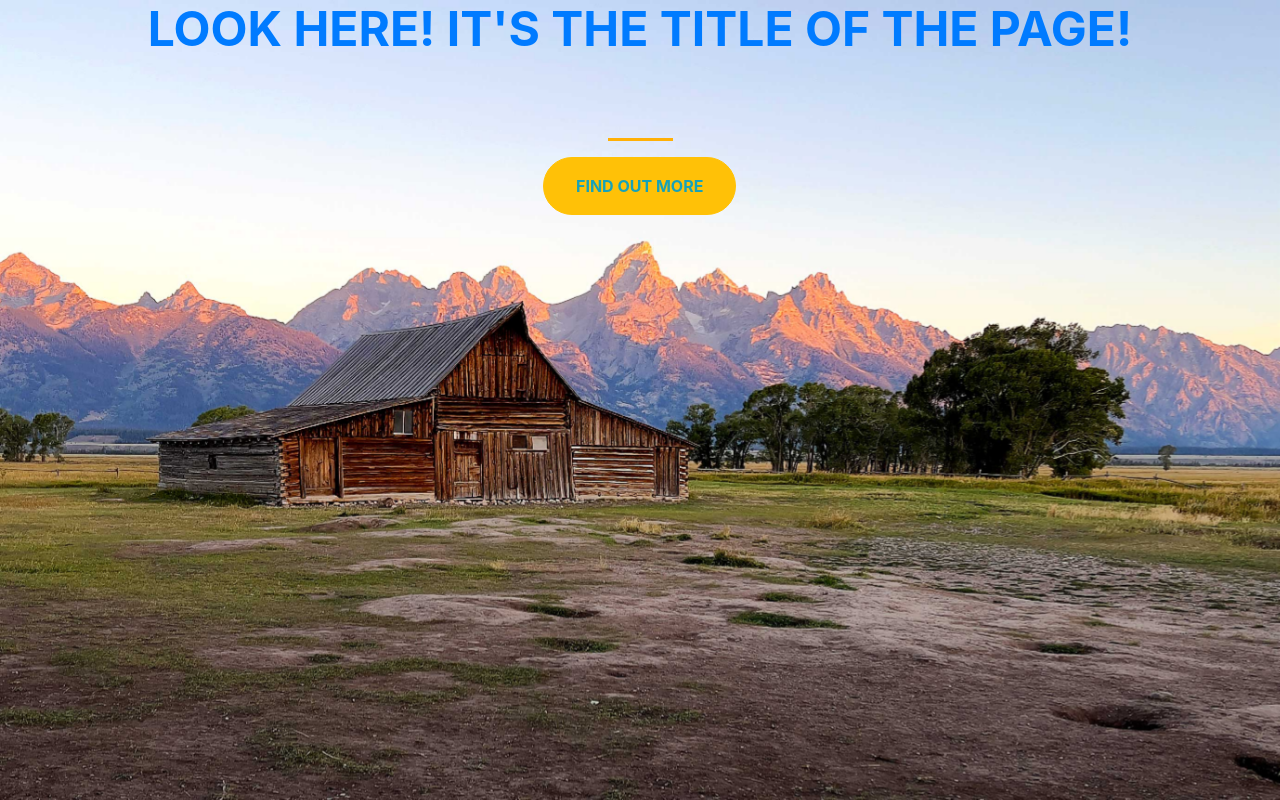
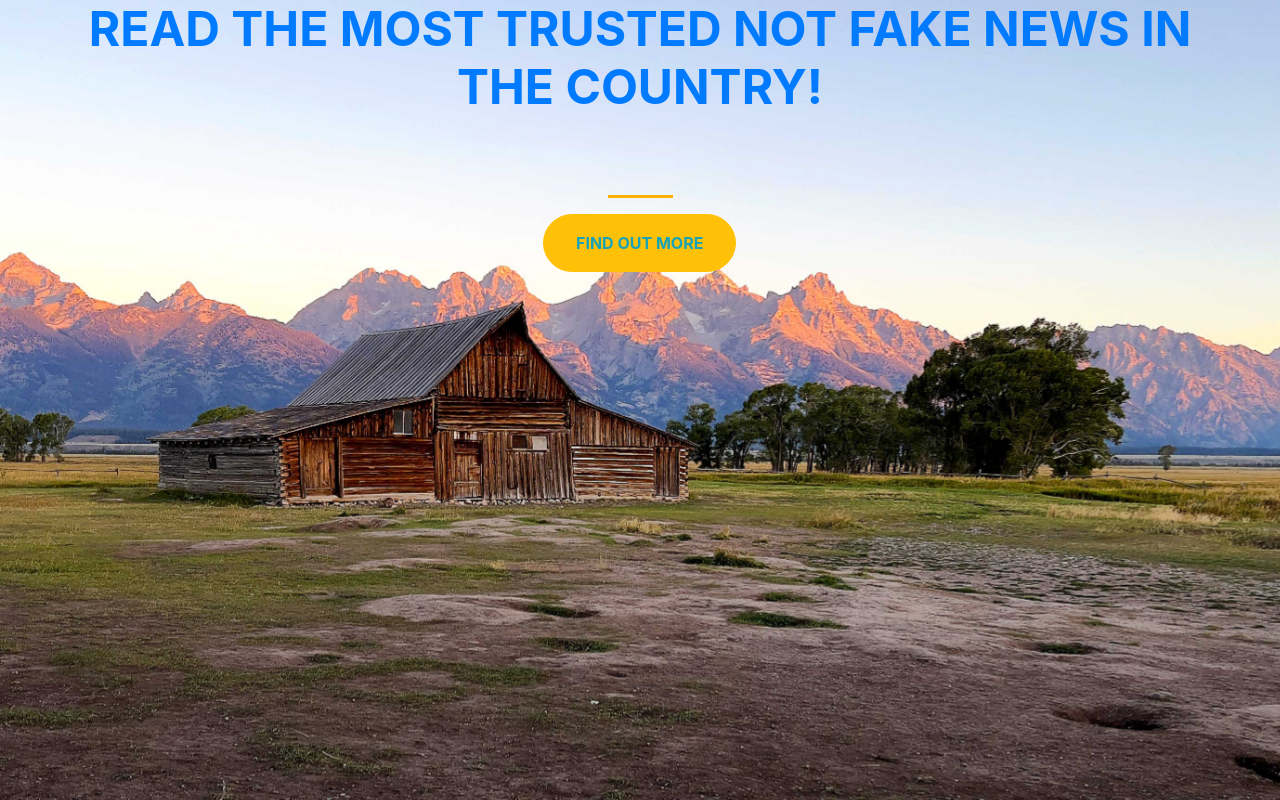
Before and after one commit to mlvilleg/not-fake-news, a plain HTML site: page index.html in a window 1280 px wide. Drawn offline with nearby package versions, Linux system fonts and the light colour scheme.

Commit message:
Update index.html
Changing the title

```diff
--- a/index.html
+++ b/index.html
@@ -21,7 +21,7 @@
     <div class="container d-flex align-items-center">
         <div class="row">
             <header class="text-center col-12">
-                <h1 class="text-uppercase animate__hinge"><strong>Look Here! It's The Title of The Page!</strong>
+                <h1 class="text-uppercase animate__hinge"><strong>Read The Most Trusted Not Fake News In The Country!</strong>
                 </h1>
             </header>
 
```
